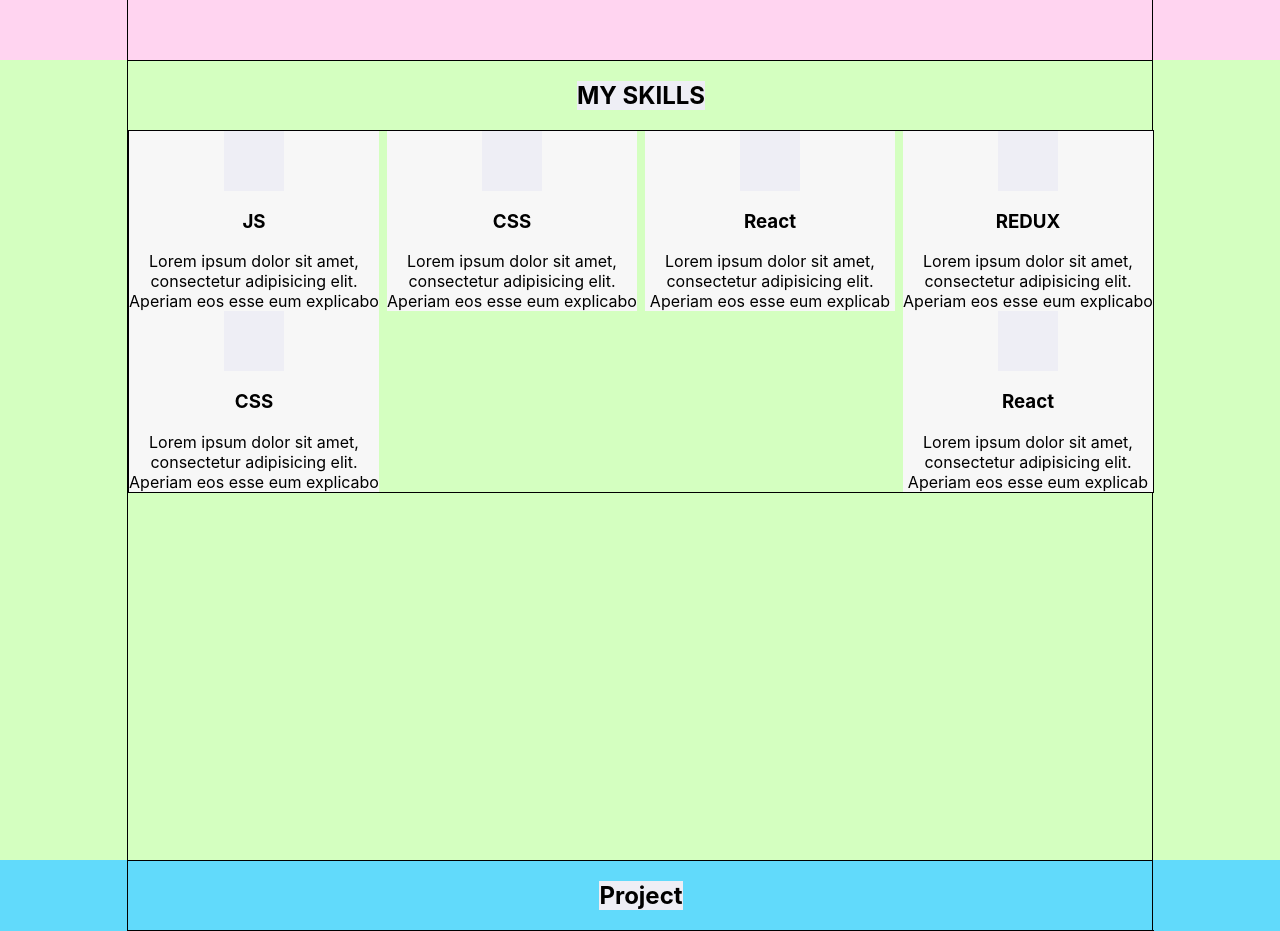
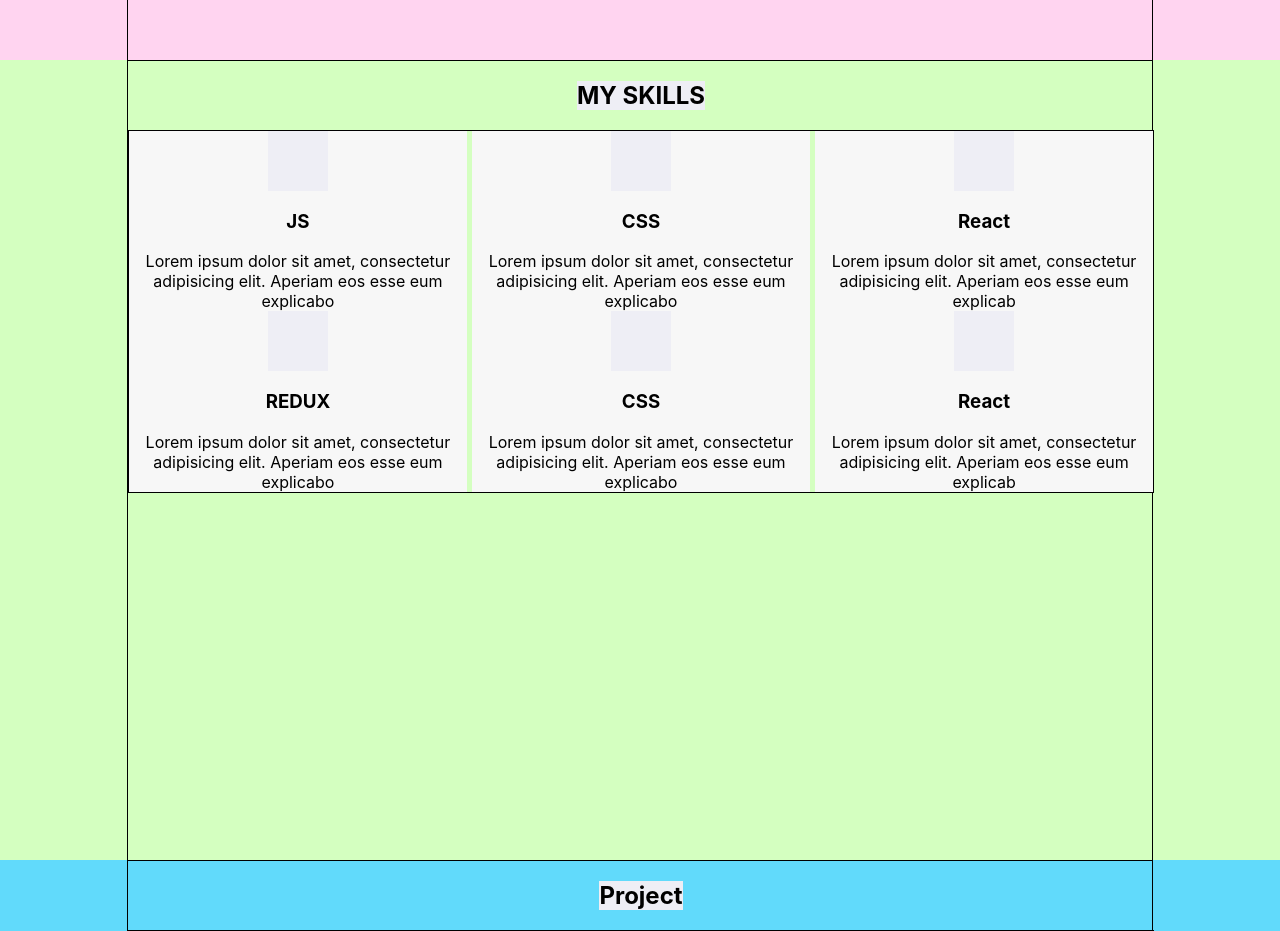
Before and after one commit to B1ackin/my-portfolio, a React (Create React App) app: page / in a window 1280 px wide. Shown: the part 820-1751 px from the top of the page. Built offline with nearby package versions, Linux system fonts and the light colour scheme.

Commit message:
refactor code

```diff
--- a/src/portfolio/portfolio-project/PortfolioProject.module.css
+++ b/src/portfolio/portfolio-project/PortfolioProject.module.css
@@ -1,5 +1,5 @@
 .project {
-    width: 300px;
+    width: 250px;
     background-color: #f7f7f7;
     display: flex;
     flex-direction: column;
--- a/src/skills/Skills.module.css
+++ b/src/skills/Skills.module.css
@@ -13,9 +13,11 @@
     background-color: #eeeef5;
 }
 .skills {
+
     border: 1px solid;
     width: 100%;
     display: flex;
     justify-content: space-between;
     flex-wrap: wrap;
+
 }
--- a/src/skills/skill/Skill.module.css
+++ b/src/skills/skill/Skill.module.css
@@ -5,6 +5,7 @@
     flex-direction: column;
     align-items: center;
     text-align: center;
+    flex-basis: 33%;
 
 }
 .icon {
```
